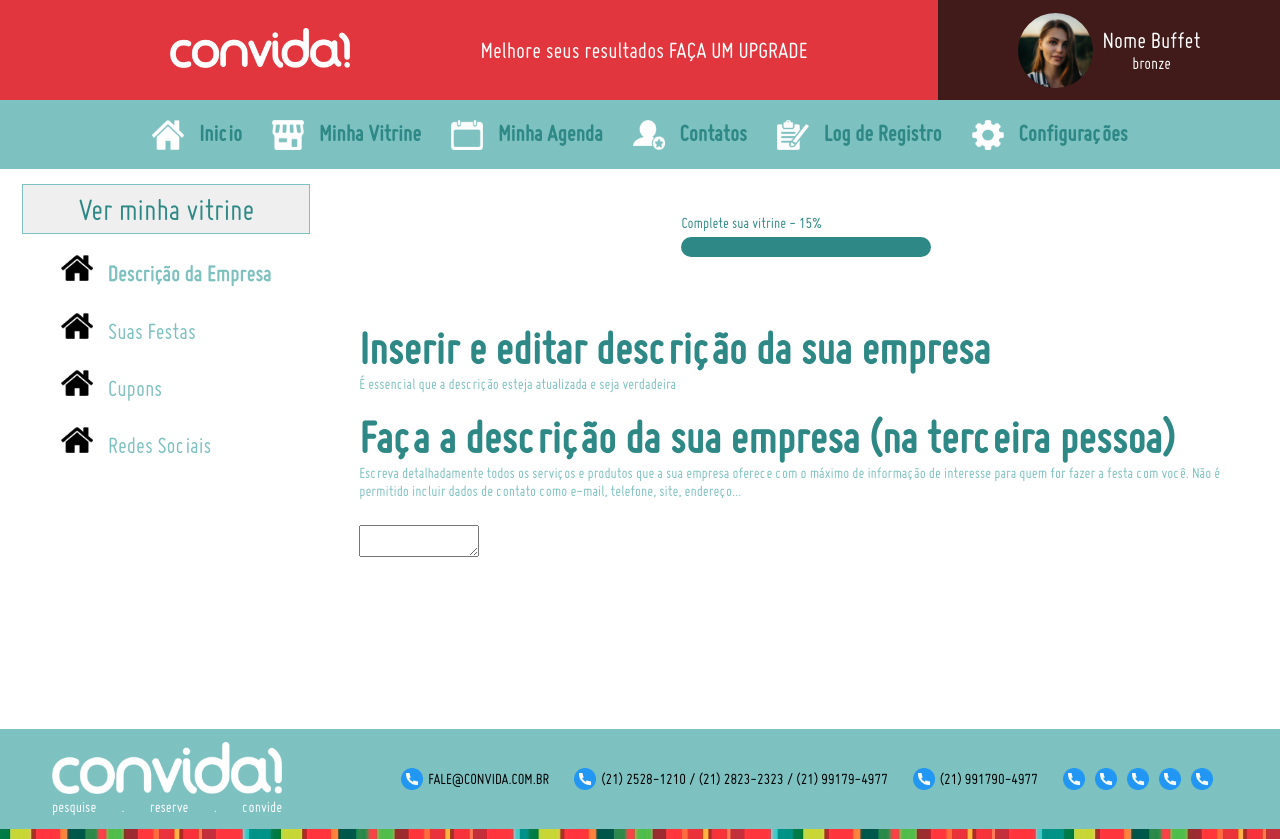
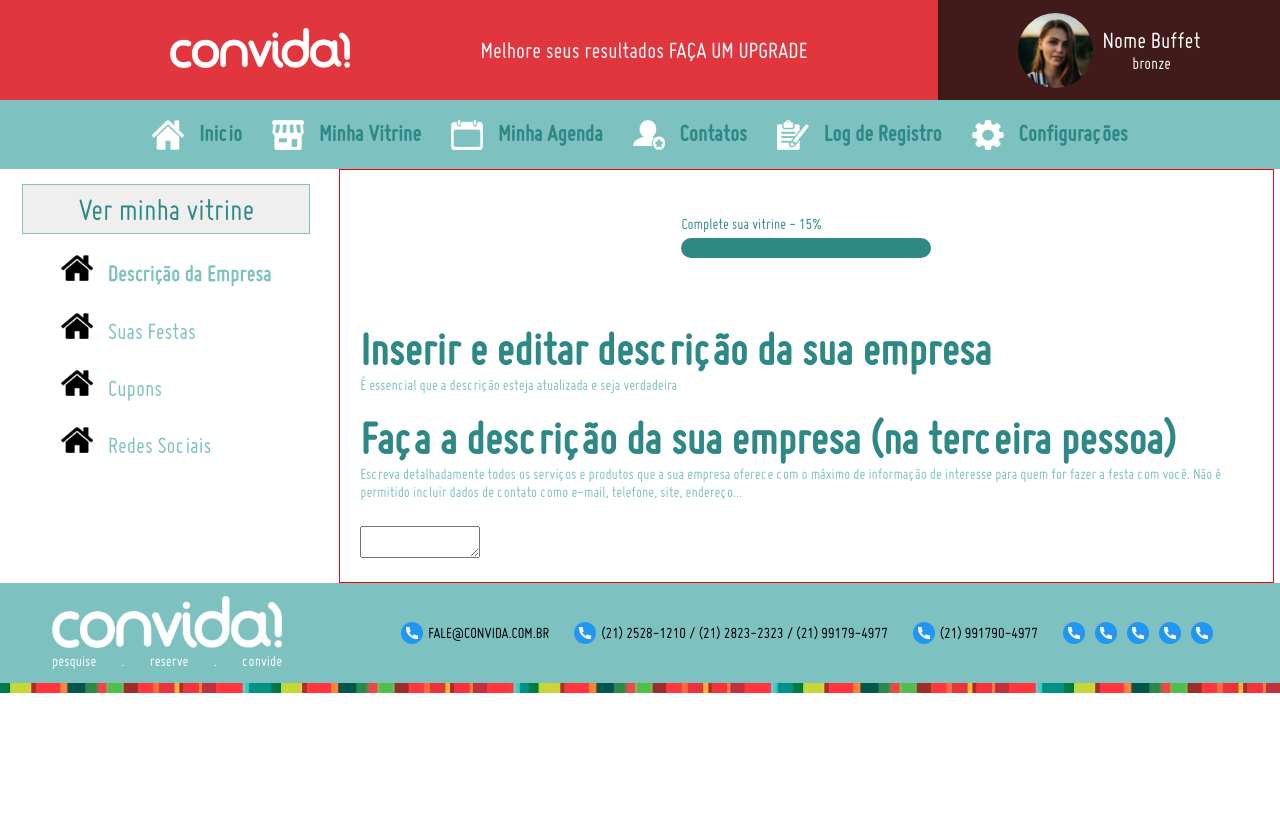
Before and after one commit to lucianodiisouza/template-cvd, a plain HTML site: page index.htm in a window 1280 px wide. After the commit the page ends 800 px from the top, so only its background shows below. Drawn offline with Linux system fonts and the light colour scheme; a script that the page names is missing.

Commit message:
footer refuse

```diff
--- a/css/estilos.css
+++ b/css/estilos.css
@@ -109,6 +109,9 @@ body {
   width: 100%;
   height: 100vh;
 }
+.main {
+
+}
 header {
   width: 100%;
   height: 100px;
@@ -198,7 +201,7 @@ nav ul li:hover {
 }
 .container {
   width: 100%;
-  height: 70vh;
+  height: 100%;
   color: #7dc1c0;
   display: flex;
   flex-direction: row;
@@ -240,8 +243,10 @@ aside .ativo {
 
 .conteudo {
   width: 73%;
+  height: 100%;
   float: right;
   padding: 20px;
+  border: 1px solid red;
 }
 .row {
   width: 100%;
@@ -276,6 +281,7 @@ footer {
   flex-direction: row;
   align-items: center;
   justify-content: space-around;
+  z-index: 9999;
 }
 
 .footer-logo-container {
```
